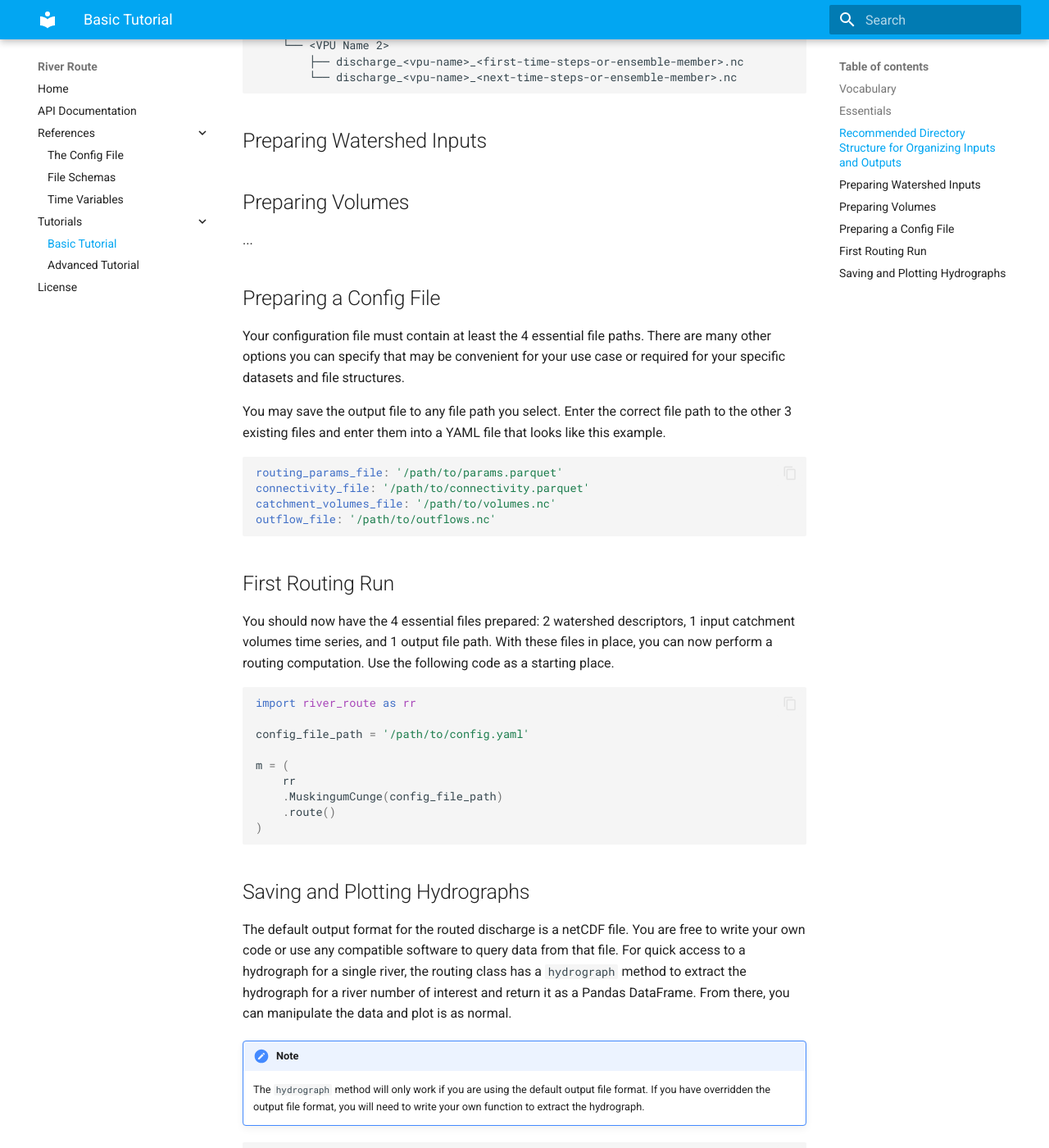
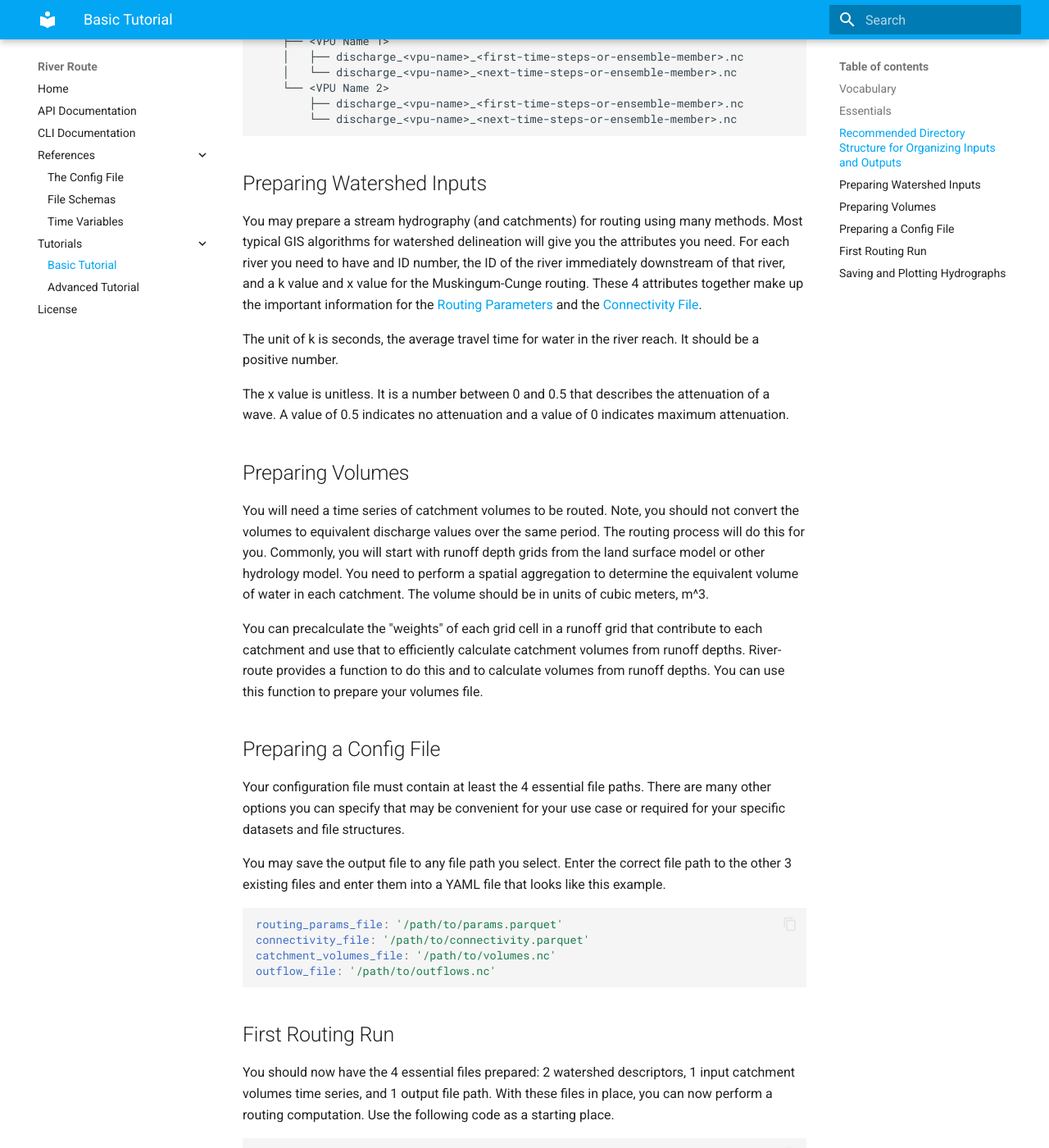
Before and after one commit to rileyhales/river-route, an MkDocs documentation site: the page built from docs/tutorials/basic-tutorial.md, in a window 1280 px wide and 1400 px high, scrolled down 1762 px. Shown: the whole window at 82% size. Built offline with MkDocs 1.6.1 and Material for MkDocs 9.7.7, drawn with Linux system fonts in a browser that asks for light colours; some of the changed text lies outside the part shown.

Commit message:
update docs

````diff
--- a/docs/tutorials/basic-tutorial.md
+++ b/docs/tutorials/basic-tutorial.md
@@ -1,10 +1,10 @@
 !!! warning "Non Comprehensive Tutorial Content Disclaimer"
-    This is not a comprehensive hydrological modeling course which should teach you the theory of hydrological channel
-    routing, calibration, and validation. It will not teach the prerequisite informatics and GIS skills to create a
-    watershed representation. Hydraulics and hydrology software can be used to obtain the information needed for routing
-    or you can use a GIS software such as QGIS or ArcGIS. An approachable place to start learning these skills is a GIS
-    tutorial demonstrating watershed delineation and stream network extraction as well as assigning and calculating
-    attributes of the stream features (polylines).
+This is not a comprehensive hydrological modeling course which should teach you the theory of hydrological channel
+routing, calibration, and validation. It will not teach the prerequisite informatics and GIS skills to create a
+watershed representation. Hydraulics and hydrology software can be used to obtain the information needed for routing
+or you can use a GIS software such as QGIS or ArcGIS. An approachable place to start learning these skills is a GIS
+tutorial demonstrating watershed delineation and stream network extraction as well as assigning and calculating
+attributes of the stream features (polylines).
 
 ## Vocabulary
 
@@ -66,9 +66,28 @@ project_root_directory
 
 ## Preparing Watershed Inputs
 
+You may prepare a stream hydrography (and catchments) for routing using many methods. Most typical GIS algorithms for
+watershed delineation will give you the attributes you need. For each river you need to have and ID number, the ID of
+the river immediately downstream of that river, and a k value and x value for the Muskingum-Cunge routing. These 4
+attributes together make up the important information for the
+[Routing Parameters](../references/io-file-schema.md#routing-parameters) and the
+[Connectivity File](../references/io-file-schema.md#connectivity-file).
+
+The unit of k is seconds, the average travel time for water in the river reach. It should be a positive number.
+
+The x value is unitless. It is a number between 0 and 0.5 that describes the attenuation of a wave. A value of 0.5
+indicates no attenuation and a value of 0 indicates maximum attenuation.
+
 ## Preparing Volumes
 
-...
+You will need a time series of catchment volumes to be routed. Note, you should not convert the volumes to equivalent
+discharge values over the same period. The routing process will do this for you. Commonly, you will start with runoff
+depth grids from the land surface model or other hydrology model. You need to perform a spatial aggregation to determine
+the equivalent volume of water in each catchment. The volume should be in units of cubic meters, m^3.
+
+You can precalculate the "weights" of each grid cell in a runoff grid that contribute to each catchment and use that to
+efficiently calculate catchment volumes from runoff depths. River-route provides a function to do this and to calculate
+volumes from runoff depths. You can use this function to prepare your volumes file.
 
 ## Preparing a Config File
 
@@ -111,8 +130,8 @@ has a `hydrograph` method to extract the hydrograph for a river number of intere
 From there, you can manipulate the data and plot is as normal.
 
 !!! note
-    The `hydrograph` method will only work if you are using the default output file format. If you have overridden the
-    output file format, you will need to write your own function to extract the hydrograph.
+The `hydrograph` method will only work if you are using the default output file format. If you have overridden the
+output file format, you will need to write your own function to extract the hydrograph.
 
 ```python
 river_of_interest = 123456789
--- a/mkdocs.yml
+++ b/mkdocs.yml
@@ -15,6 +15,7 @@ theme:
 nav:
   - Home: index.md
   - API Documentation: api.md
+  - CLI Documentation: cli.md
   - References:
       - The Config File: references/config-files.md
       - File Schemas: references/io-file-schema.md
@@ -25,7 +26,13 @@ nav:
   - License: terms.md
 plugins:
   - search
-  - mkdocstrings
+  - mkdocstrings:
+      handlers:
+        python:
+          options:
+            docstring_style: google
+            show_docstring_examples: true
+            show_object_full_path: true
   - include-markdown:
       comments: false
 markdown_extensions:
````
Also changed, not shown: other parts of docs/tutorials/basic-tutorial.md (+4 -4 lines), docs/api.md (+7 -1 lines), docs/cli.md (added, +12 -0 lines), 2 other files.
